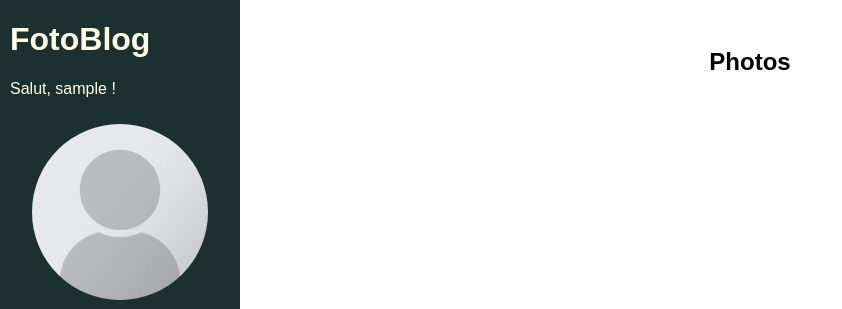
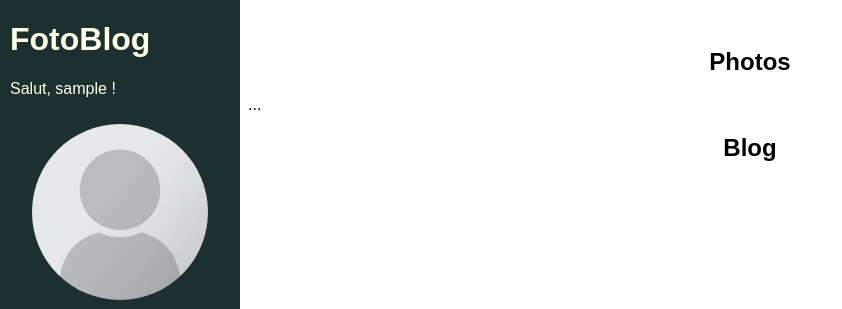
Before and after one commit to yanis-ka/Fotoblog-heroku, a Django app: page / in a window 1280 px wide. Shown: the top 309 px of the page, without its empty margins (0-842 px from the left). Run offline with Django 4.2, Linux system fonts and the light colour scheme; the visitor is signed in with stand-in values (Sample User, id 1); data that the repository does not hold is empty.

Commit message:
blog post et affichage sur la homepage et detail view

```diff
--- a/blog/templates/blog/home.html
+++ b/blog/templates/blog/home.html
@@ -9,5 +9,16 @@
         </div>
         {% endfor %}
     </div>
-
+    ...
+    <h2>Blog</h2>
+    <div class="grid-container">
+        {% for blog in blogs %}
+            <div class="post">
+                <a href="{% url 'blog_detail' blog.id %}">
+                    <h4>Billet : {{ blog.title }}</h4>
+                    <img src="{{ blog.photo.image.url }}">
+                </a>
+            </div>
+        {% endfor %}
+    </div>
 {% endblock content %}
--- a/blog/urls.py
+++ b/blog/urls.py
@@ -4,7 +4,7 @@ import blog.views
 urlpatterns = [
     path('photo/upload/', blog.views.PhotoUploadView.as_view(), name='photo_upload'),
     path('create/', blog.views.BlogAndPhotoUploadView.as_view(), name='blog_create'),
-    # path('<int:blog_id>', blog.views.BlogDetailView.as_view(), name='blog_detail'),
+    path('<int:blog_id>', blog.views.BlogDetailView.as_view(), name='blog_detail'),
     # path('<int:blog_id>/edit', blog.views.EditBlogView.as_view(), name='edit_blog'),
     # path('photo/upload-multiple/', blog.views.CreateMultiplePhotos.as_view(), name='create_multiple_photos'),
     # path('follow-users/', blog.views.FollowUsersView.as_view(), name='follow_users'),
--- a/blog/views.py
+++ b/blog/views.py
@@ -12,7 +12,11 @@ from cloudinary.forms import cl_init_js_callbacks
 @login_required
 def home(request):
     photos = models.Photo.objects.all()
-    context={'photos': photos}
+    blogs = models.Blog.objects.all()
+    context={
+            'photos': photos,
+            'blogs': blogs,
+            }
     return render(request, 'blog/home.html', context)
 
 
@@ -70,3 +74,13 @@ class BlogAndPhotoUploadView(LoginRequiredMixin, View):
             'photo_form': photo_form,
         }
         return render(request, self.template_name, context)
+
+
+class BlogDetailView(LoginRequiredMixin,View):
+
+    template_name = 'blog/detail.html'
+
+    def get(self, request, blog_id):
+        blog = get_object_or_404(models.Blog, id=blog_id)
+        context = {'blog': blog, }
+        return render(request, self.template_name, context)
```
Also changed, not shown: blog/templates/blog/detail.html (added, +16 -0 lines).
